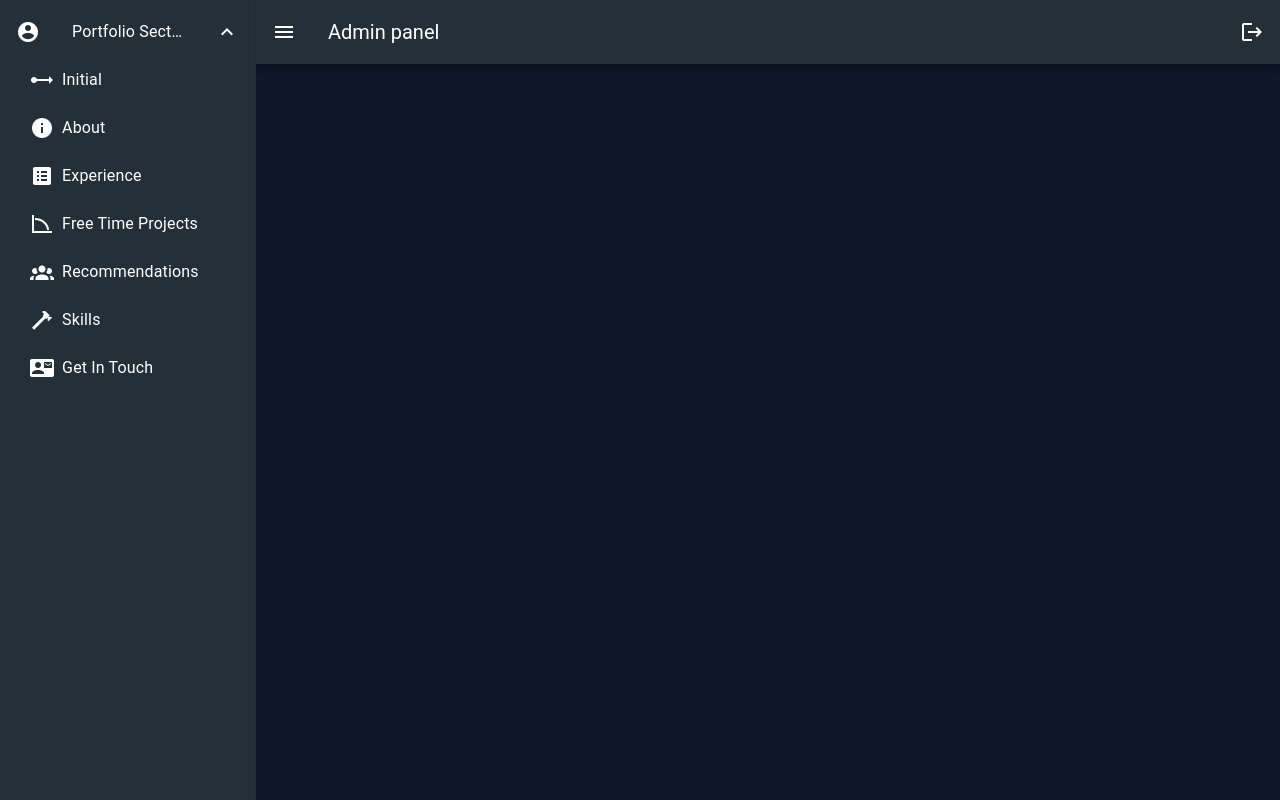
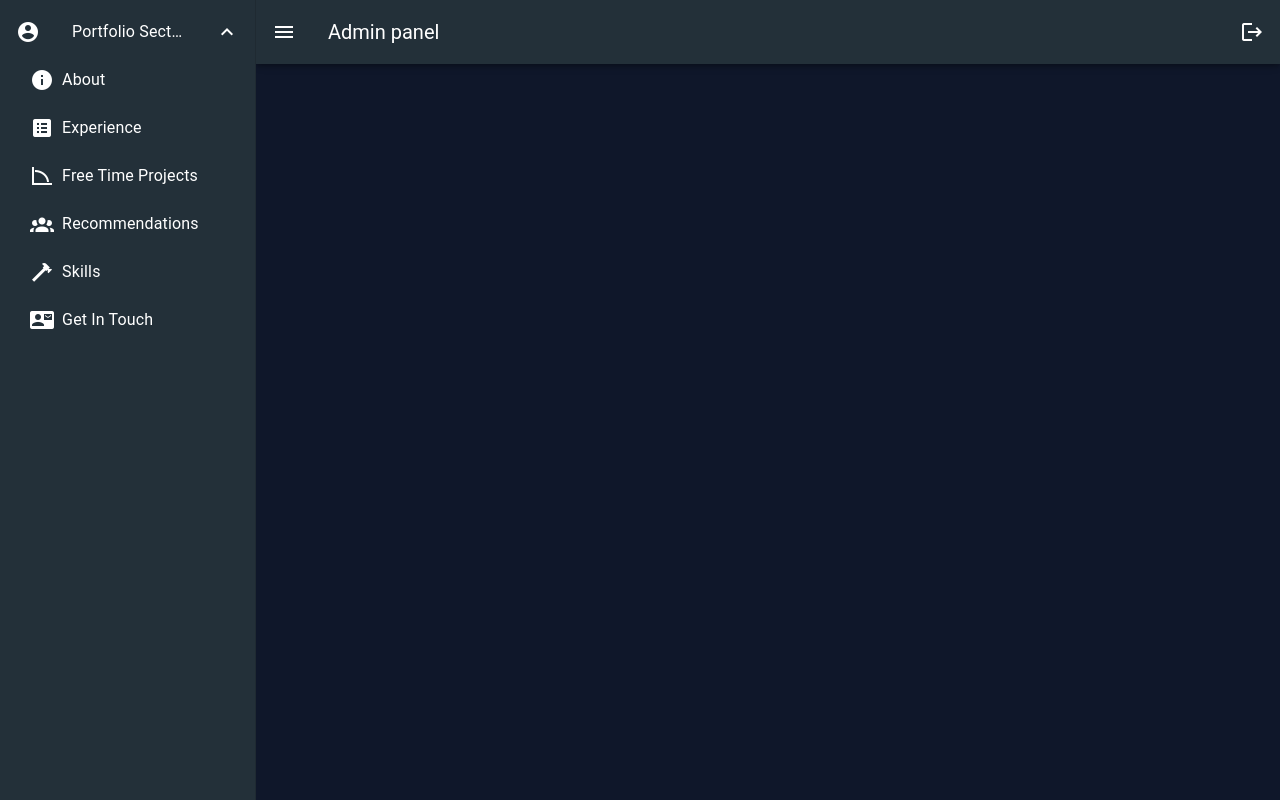
Before and after one commit to ilhankalac/portfolio-app, a Vue app: page /admin-panel in a window 1280 px wide. Built offline with nearby package versions, Linux system fonts and the light colour scheme; no server answers; sample sign-in values are in the browser's storage.

Commit message:
Directory for admin views and initial configuration remove

```diff
--- a/src/layouts/AdminPanel.vue
+++ b/src/layouts/AdminPanel.vue
@@ -46,13 +46,10 @@ import { useDisplay } from "vuetify";
 
 const sections = ref([
   {
-    name: 'Initial',
-    icon: 'ray-start-arrow',
+    name: 'About',
+    icon: 'information',
     path: 'configure-about'
-  },
-  {
-    name: 'About',
-    icon: 'information'
+
   },
   {
     name: 'Experience',
--- a/src/router/index.ts
+++ b/src/router/index.ts
@@ -32,7 +32,7 @@ const routes = [
     children: [
       {
         path: ':configure-about',
-        component: () => import('@/views/ConfigureAbout.vue'),
+        component: () => import('@/views/Admin/ConfigureAbout.vue'),
       }
     ]
   }
```
Also changed, not shown: src/views/Admin/ConfigureAbout.vue (renamed from src/views/ConfigureAbout.vue).
